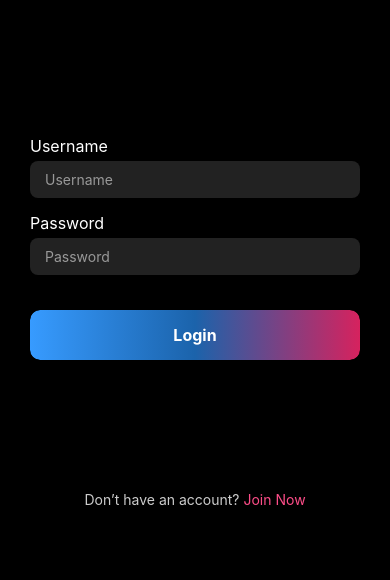
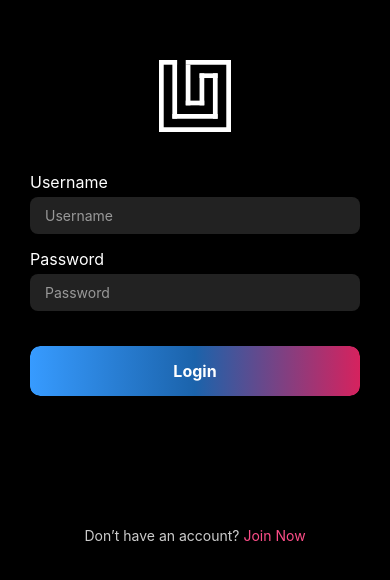
Before and after one commit to Giorgi-Otarashvili/NeatVibe, a React Native app: screen /FirstPage in a window 390 px wide. Shown: the part 120-700 px from the top of the page. Built offline with nearby package versions, Linux system fonts and the light colour scheme.

Commit message:
fix icon on IOS

```diff
--- /dev/null
+++ b/assets/vectorSvg/VectorSvg.js
@@ -0,0 +1,40 @@
+import Svg, { Path } from "react-native-svg";
+
+ const NeatVibeIcon = ({ color = "white", size, style }) => {
+  return (
+    <Svg
+      width={size}
+      height={size}
+      viewBox="0 0 72 72"
+      fill="none"
+      style={style}
+    >
+      {/* ყველა Path ელემენტი შენი SVG-დან */}
+      <Path d="M 0 0 H 4.71616 V 72 H 0 V 0 Z" fill={color} />
+
+      <Path d="M 67.2838 0 H 72 V 72 H 67.2838 V 0 Z" fill={color} />
+
+      <Path d="M 26.7249 0 H 72 L 72 4.70588 H 26.7249 V 0 Z" fill={color} />
+
+      <Path d="M 0 0 H 18.0786 V 4.70588 H 0 V 0 Z" fill={color} />
+
+      <Path d="M 0 67.2941 H 72 L 72 72 H 0 V 67.2941 Z" fill={color} />
+
+      <Path d="M 13.3624 53.9608 H 58.6376 V 58.6667 H 13.3624 V 53.9608 Z" fill={color} />
+
+      <Path d="M 26.7249 40.6274 H 45.2751 V 45.3333 H 26.7249 V 40.6274 Z" fill={color} />
+
+      <Path d="M 40.5589 13.3333 H 58.6375 V 18.0392 H 40.5589 V 13.3333 Z" fill={color} />
+
+      <Path d="M 40.5589 13.3333 H 45.2751 L 45.2751 45.3333 L 40.5589 45.3333 V 13.3333 Z" fill={color} />
+
+      <Path d="M 53.9214 13.3333 H 58.6375 L 58.6376 58.6667 H 53.9214 V 13.3333 Z" fill={color} />
+
+      <Path d="M 26.7249 4.70588 L 31.441 4.70588 V 45.3333 L 26.7249 45.3333 V 4.70588 Z" fill={color} />
+
+      <Path d="M 13.3624 0 H 18.0786 L 18.0786 58.6667 L 13.3624 58.6667 V 0 Z" fill={color} />
+    </Svg>
+  );
+};
+
+export default NeatVibeIcon;
--- a/components/CustomHeader.js
+++ b/components/CustomHeader.js
@@ -8,6 +8,7 @@ import {
 } from "react-native";
 import { useNavigation } from "@react-navigation/native";
 import { Ionicons } from "@expo/vector-icons";
+import NeatVibeIcon from "../assets/vectorSvg/VectorSvg";
 
 const CustomHeader = ({ title }) => {
   const navigation = useNavigation();
@@ -21,13 +22,7 @@ const CustomHeader = ({ title }) => {
         </TouchableOpacity>
 
         <Text style={styles.headerTitle}>{title}</Text>
-
-        <TouchableOpacity onPress={() => alert("Settings tapped!")}>
-          <Image
-            source={require("../assets/Vector.svg")}
-            style={styles.logoo}
-          />
-        </TouchableOpacity>
+          <NeatVibeIcon size={24} />
       </View>
     </>
   );
--- a/package.json
+++ b/package.json
@@ -20,7 +20,8 @@
     "react-native-safe-area-context": "5.4.0",
     "react-native-screens": "~4.11.1",
     "react-native-web": "^0.20.0",
-    "expo-linear-gradient": "~14.1.5"
+    "expo-linear-gradient": "~14.1.5",
+    "react-native-svg": "15.11.2"
   },
   "devDependencies": {
     "@babel/core": "^7.20.0"
--- a/screens/FirstPage.js
+++ b/screens/FirstPage.js
@@ -3,6 +3,7 @@ import AuthInput from "../components/AuthInput";
 import { useNavigation } from "@react-navigation/native";
 import CustomButton from "../components/CustomButton";
 import { useState } from "react";
+import NeatVibeIcon from "../assets/vectorSvg/VectorSvg";
 
 const FirstPage = () => {
   const [username, setUsername] = useState("");
@@ -17,7 +18,9 @@ const FirstPage = () => {
 
   return (
     <View style={styles.container}>
-      <Image source={require("../assets/Vector.svg")} style={styles.logo} />
+      {/* <Image source={require("../assets/Vector.svg")} style={styles.logo} /> */}
+      {/* <VectorIcon style={styles.logo} /> */}
+      <NeatVibeIcon style={styles.logo} size={72}/>
 
       <AuthInput label="Username" value={username} onChangeText={setUsername} />
 
```
Also changed, not shown: 1 other file (tests, documents, lock files or other folders).
